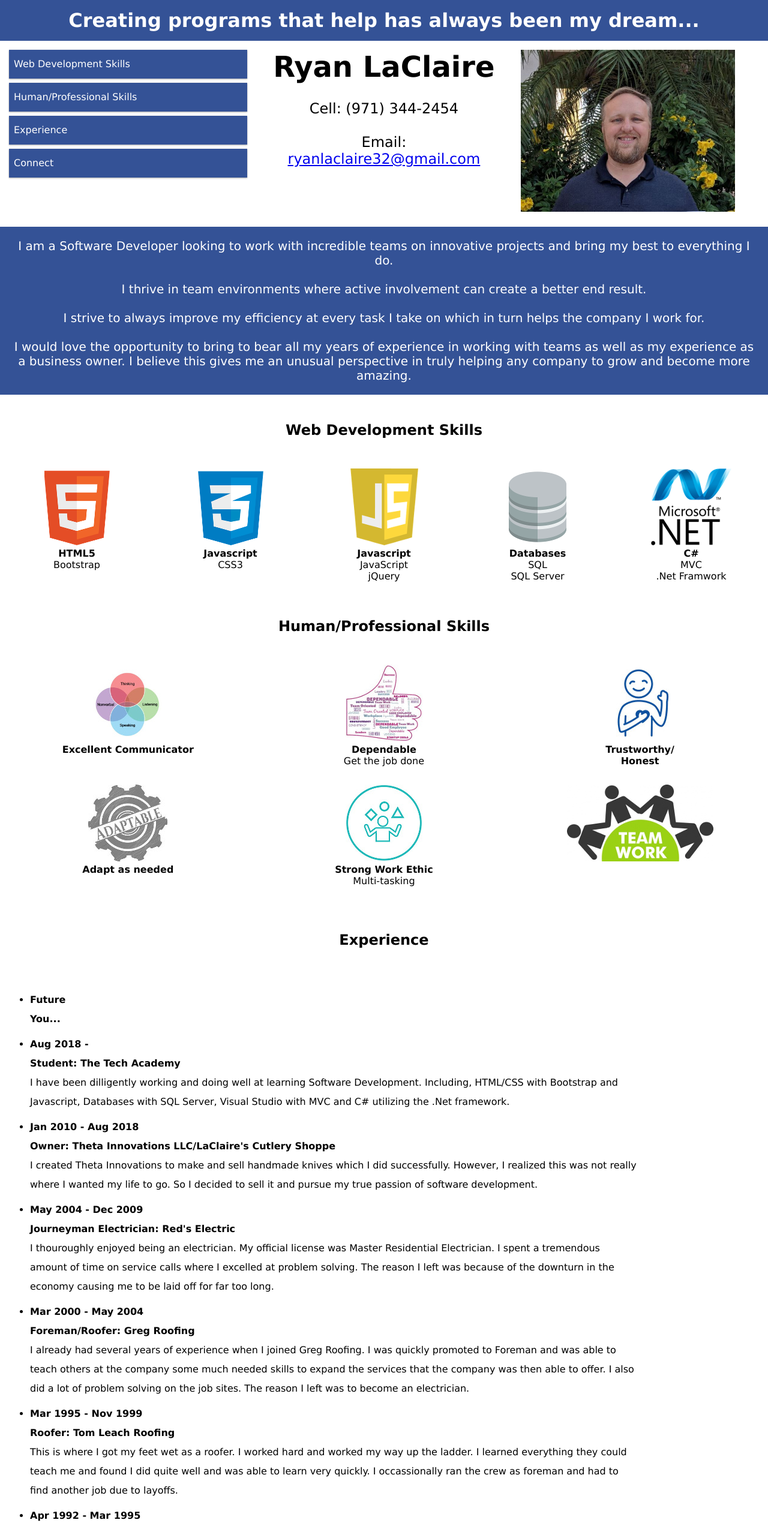
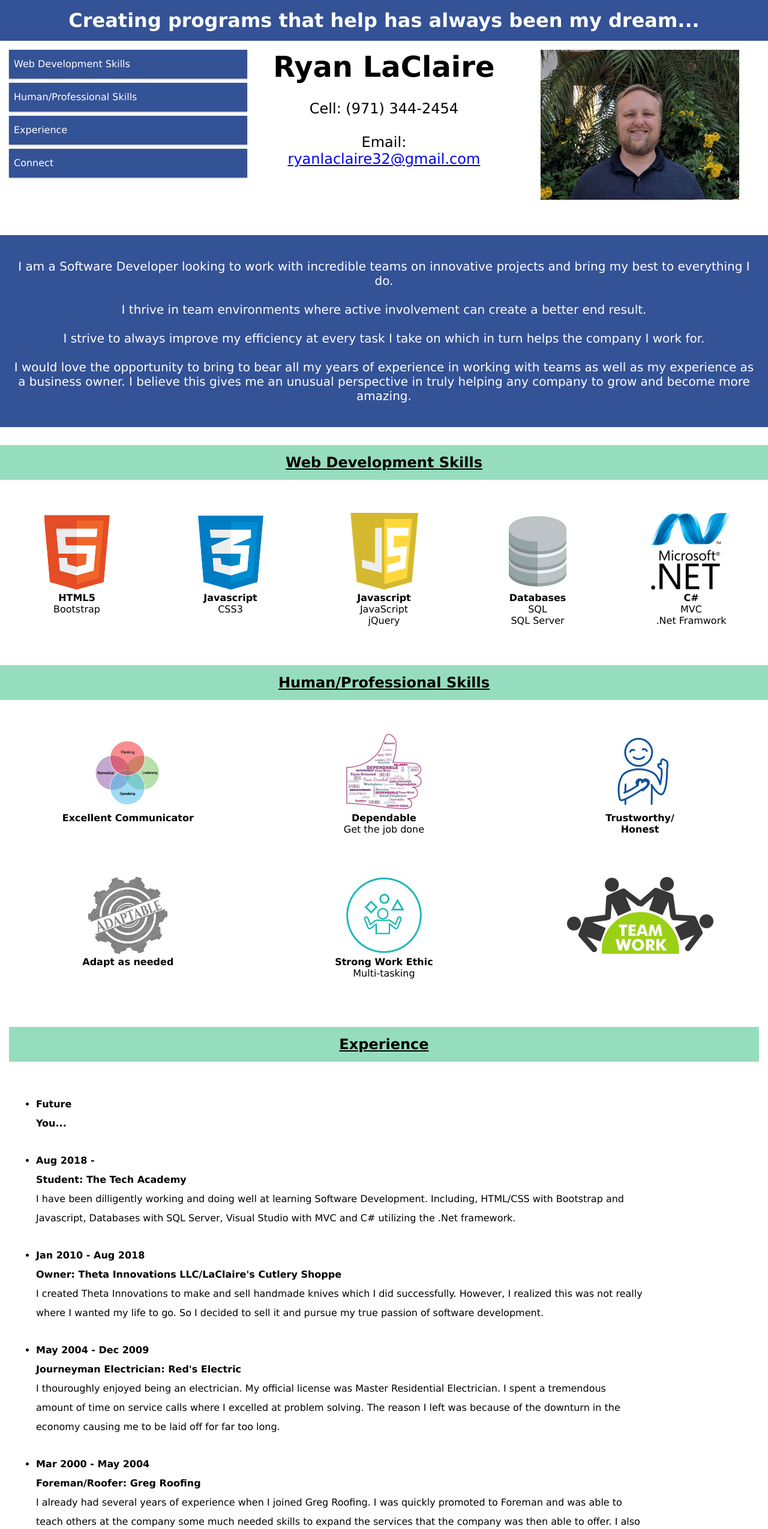
Before and after one commit to ryanlaclaire/ryanlaclaire.github.io, a plain HTML site: page index.html in a window 1280 px wide. Shown: the top 2549 px of the page at 60% size. Drawn offline with nearby package versions, Linux system fonts and the light colour scheme.

Commit message:
Made some more tweaks

```diff
--- a/css/style.css
+++ b/css/style.css
@@ -32,6 +32,7 @@ padding: 15px;
 }
 
 .my-pic {
+    position: relative;
     width: 225px;
     height: auto;
 }
@@ -79,16 +80,22 @@ background-color: #0099cc;
     text-align: center;
     margin-top: 40px;
     font-size: 20px;
-    padding: 20px;
+    padding: 40px 20px;
 
 }
 
 .margins {
+    position: relative;
     margin: 30px 0px 20px 0px;
+    background-color:#95DDBE;
 }
 
-.procolor {
-    background-color: #33b5e5;
+.iconMargins {
+    margin: 20px 0px;
+}
+
+.expMargins {
+    margin: 30px 0px;
 }
 
 .aside {
@@ -101,7 +108,7 @@ box-shadow: 0 1px 3px rgba(0,0,0,0.12), 0 1px 2px rgba(0,0,0,0.24);
 }
 
 .timeline {
-    margin: 10px 0px 10px 20px;
+    margin: 10px 0px 10px 30px;
 }
 
 .timeline li {
@@ -153,10 +160,10 @@ box-shadow: 0 1px 3px rgba(0,0,0,0.12), 0 1px 2px rgba(0,0,0,0.24);
     .col-s-10 {width: 83.33%;}
     .col-s-11 {width: 91.66%;}
     .col-s-12 {width: 100%;}
-    .my-pic {width: 225; height: auto;}
+    /* nav .my-pic {width: 225; height: auto;} */
     .personal span {font-size: 1.5em;font-weight: bold;}
     .personal {font-size: 1.25em;}
-    .personal a {text-align: center;}
+    .personal a {font-size: 18px;}
   }
 
   @media only screen and (min-width: 769px) {
@@ -174,11 +181,12 @@ box-shadow: 0 1px 3px rgba(0,0,0,0.12), 0 1px 2px rgba(0,0,0,0.24);
     .col-10 {width: 83.33%;}
     .col-11 {width: 91.66%;}
     .col-12 {width: 100%;}
-    .my-pic {width: 310; height: auto;}
+    nav .my-pic {width: 310px;}
     .personal span {font-size: 2em;font-weight: bold;}
     .personal {font-size: 1.5em;}
+    .personal a {font-size: 1em;}
   }
 
   @media only screen and (min-width: 1168px) {
-      .my-pic { width: auto; height: 270px;}
+      nav .my-pic { width: auto; height: 250px;}
   }
--- a/index.html
+++ b/index.html
@@ -10,12 +10,10 @@
     <link rel="stylesheet" href="./css/style.css">
 </head>
 <body>
-
     <header class="header text-center">
         <h1>Creating programs that help has always been my dream...</h1>
     </header>
 
-    <main>
     <!-- Nav -->
     <nav>
         <ul class="col-4 col-s-4 menu">
@@ -28,11 +26,12 @@
             <p class="personal"><span>Ryan LaClaire</span><br><br>Cell: (971) 344-2454<br><br>
                 Email: <a href="mailto:ryanlaclaire32@gmail.com" target="_top">ryanlaclaire32@gmail.com</a></p>
         </div>
-            <div class="col-4 col-s-4 my-pic">
+        <div class="col-4 col-s-4 text-center">
             <img src="img/Ryan_Profile_pic2.jpg" alt="Ryan LaClaire" class="my-pic">
         </div>
     </nav>
 
+    <main>
         <!-- Bio Sectiion -->
         <div id="bio" class="col-12 col-s-12">
             <p>
@@ -43,14 +42,13 @@
             </p>
         </div>
         <!-- /Bio Section -->
-        <div>
         <!-- Web Skills Section -->
-        <div id="webskills">
+        <section id="webskills">
             <div class="col-12 col-s-12 text-center margins">
-                <h2 class="section-heading">Web Development Skills</h2>
+                <h2 ><u>Web Development Skills</u></h2>
             </div>
             <div class="text-center">
-                <div class="col-2a col-s-4">
+                <div class="col-2a col-s-4 iconMargins">
                     <img class="" src="img/html-5a.png" alt="HTML-5">
                     <h4>HTML5</h4>
                     <ul class="list-unstyled">
@@ -58,7 +56,7 @@
                         <li></li>
                     </ul>
                 </div>
-                <div class="col-2a col-s-4">
+                <div class="col-2a col-s-4 iconMargins">
                         <img src="img/css3a.png" alt="CSS3">
                         <h4>Javascript</h4>
                         <ul class="list-unstyled">
@@ -66,7 +64,7 @@
                             <li></li>
                         </ul>
                     </div>
-                <div class="col-2a col-s-4">
+                <div class="col-2a col-s-4 iconMargins">
                     <img src="img/javascripta.png" alt="CSS3">
                     <h4>Javascript</h4>
                     <ul class="list-unstyled">
@@ -74,7 +72,7 @@
                         <li>jQuery</li>
                     </ul>
                 </div>
-                <div class="col-2a col-s-4">
+                <div class="col-2a col-s-4 iconMargins">
                     <img src="img/database-logoa.png" alt="SQL">
                     <h4>Databases</h4>
                     <ul class="list-unstyled">
@@ -82,7 +80,7 @@
                         <li>SQL Server</li>
                     </ul>
                 </div>
-                <div class="col-2a col-s-4">
+                <div class="col-2a col-s-4 iconMargins">
                     <img src="img/msneta.png" alt="MS Net">
                     <h4 class="service-heading">C#</h4>
                     <ul class="list-unstyled">
@@ -91,19 +89,19 @@
                     </ul>
                 </div>
             </div>
+        </section>
+        <!-- Human/Professional Skils Section -->
+        <section id="peopleskills">
+            <div>
+                <div class="col-12 col-s-12 text-center margins">
+                    <h2><u>Human/Professional Skills</u></h2>
                 </div>
-
-        <!-- Human/Professional Skils Section -->
-        <div id="peopleskills" class="procolor">
-            <div class="col-12 col-s-12 text-center margins">
-                <h2>Human/Professional Skills</h2>
-            </div>
-            <div class="text-center procolor">
-                <div class="col-4 col-s-4">
+                <div class="text-center">
+                    <div class="col-4 col-s-4 iconMargins">
                         <img class="" src="img/communication1.jpg" alt="HTML-5">
                         <h4>Excellent Communicator</h4>
                     </div>
-                <div class="col-4 col-s-4">
+                    <div class="col-4 col-s-4 iconMargins">
                         <img src="img/dependable1.jpg" alt="CSS3">
                         <h4>Dependable</h4>
                         <ul class="list-unstyled">
@@ -111,16 +109,16 @@
                             <li></li>
                         </ul>
                     </div>
-                <div class="col-4 col-s-4">
+                    <div class="col-4 col-s-4 iconMargins">
                         <img src="img/honest1.jpg" alt="CSS3">
                         <h4>Trustworthy/</h4>
                         <h4>Honest</h4>
                     </div>
-                <div class="col-4 col-s-4">
+                    <div class="col-4 col-s-4 iconMargins">
                         <img src="img/adaptable1.jpg" alt="SQL">
                         <h4>Adapt as needed</h4>
                     </div>
-                <div class="col-4 col-s-4">
+                    <div class="col-4 col-s-4 iconMargins">
                         <img src="img/workethic1.jpg" alt="SQL">
                         <h4>Strong Work Ethic</h4>
                         <ul class="list-unstyled">
@@ -128,22 +126,23 @@
                             <li></li>
                         </ul>
                     </div>
-                <div class="col-4 col-s-4">
+                    <div class="col-4 col-s-4 iconMargins">
                         <img src="img/teamwork1.jpg" alt="SQL">
                         <h4></h4>
                     </div>
                 </div>
             </div>
+        </section>
 
         <!-- Experience Section -->
-        <div id="experience">
+        <section id="experience">
             <div class="col-12 col-s-12">
                 <div class="col-12 text-center margins">
-                    <h2 class="section-heading">Experience</h2>
+                    <h2><u>Experience</u></h2>
                 </div>
                 <ul class=" col-10 col-s-10 timeline">
-                    <li>
-                        <div class=>
+                    <li class="expMargins">
+                        <div>
                             <h4>Future</h4>
                             <h4>You...</h4>
                         </div>
@@ -151,7 +150,7 @@
                             <p></p>
                         </div>
                     </li>
-                    <li>
+                    <li class="expMargins">
                         <div>
                             <h4>Aug 2018 - </h4>
                             <h4>Student: The Tech Academy</h4>
@@ -164,7 +163,7 @@
                             </p>
                         </div>
                     </li>
-                    <li>
+                    <li class="expMargins">
                         <div >
                             <h4>Jan 2010 - Aug 2018</h4>
                             <h4>Owner: Theta Innovations LLC/LaClaire's Cutlery Shoppe</h4>
@@ -176,7 +175,7 @@
                             </p>
                         </div>
                     </li>
-                    <li>
+                    <li class="expMargins">
                         <div>
                             <h4>May 2004 - Dec 2009</h4>
                             <h4>Journeyman Electrician: Red's Electric</h4>
@@ -190,7 +189,7 @@
                             </p>
                         </div>
                     </li>
-                    <li>
+                    <li class="expMargins">
                         <div>
                             <h4>Mar 2000 - May 2004</h4>
                             <h4>Foreman/Roofer: Greg Roofing</h4>
@@ -199,7 +198,7 @@
                             <p>I already had several years of experience when I joined Greg Roofing. I was quickly promoted to Foreman and was able to teach others at the company some much needed skills to expand the services that the company was then able to offer. I also did a lot of problem solving on the job sites. The reason I left was to become an electrician.</p>
                         </div>
                     </li>
-                    <li>
+                    <li class="expMargins">
                         <div>
                             <h4>Mar 1995 - Nov 1999</h4>
                             <h4>Roofer: Tom Leach Roofing</h4>
@@ -208,7 +207,7 @@
                             <p>This is where I got my feet wet as a roofer. I worked hard and worked my way up the ladder. I learned everything they could teach me and found I did quite well and was able to learn very quickly. I occassionally ran the crew as foreman and had to find another job due to layoffs.</p>
                         </div>
                     </li>
-                    <li>
+                    <li class="expMargins">
                         <div>
                             <h4>Apr 1992 - Mar 1995</h4>
                             <h4>Warehouse Manager/Inventory Control: Advision Video Marketing</h4>
@@ -217,7 +216,7 @@
                             <p>I began at Advision working in Shipping and Receiving. The person who was running this area was looking to move on and I was hired to be his replacement. I quickly learned my job and improved the area. Not long after, the person in charge of Inventory Control left and I was asked to also take on those responsibilities. I jumped at the chance and soon ran both areas very efficiently. Unfortunately, the company shut its doors I had to seek other employment.</p>
                         </div>
                     </li>
-                    <li>
+                    <li class="expMargins">
                         <div>
                             <h4>Mar 1990 - Nov 1991</h4>
                             <h4>Painter: PL Painting</h4>
@@ -228,12 +227,14 @@
                     </li>
                 </ul>
             </div>
-        </div>
+        </section>
 
         <!-- Contact Section -->
         <section id="connect">
             <div class="col-12 col-s-12 text-center">
-                <h2>Contact Me</h2><br>
+                <div class="col-12 col-s-12 text-center margins">
+                    <h2><u>Contact Me</u></h2>
+                </div>
                 <h3>
                     <div class="LI-profile-badge" data-version="v1" data-size="medium" data-locale="en_US" data-type="vertical" data-theme="dark" data-vanity="ryan-laclaire-b63b4251"><a class="LI-simple-link" href='https://www.linkedin.com/in/ryan-laclaire-b63b4251?trk=profile-badge'>Ryan LaClaire</a><br></div>Feel free to connect with me.
                 </h3>
@@ -243,7 +244,6 @@
                 </div>
             </div>
         </section>
-        </div>
     </main>
 
     <footer>
```
Lines whose indentation alone changed are shown as unchanged.
